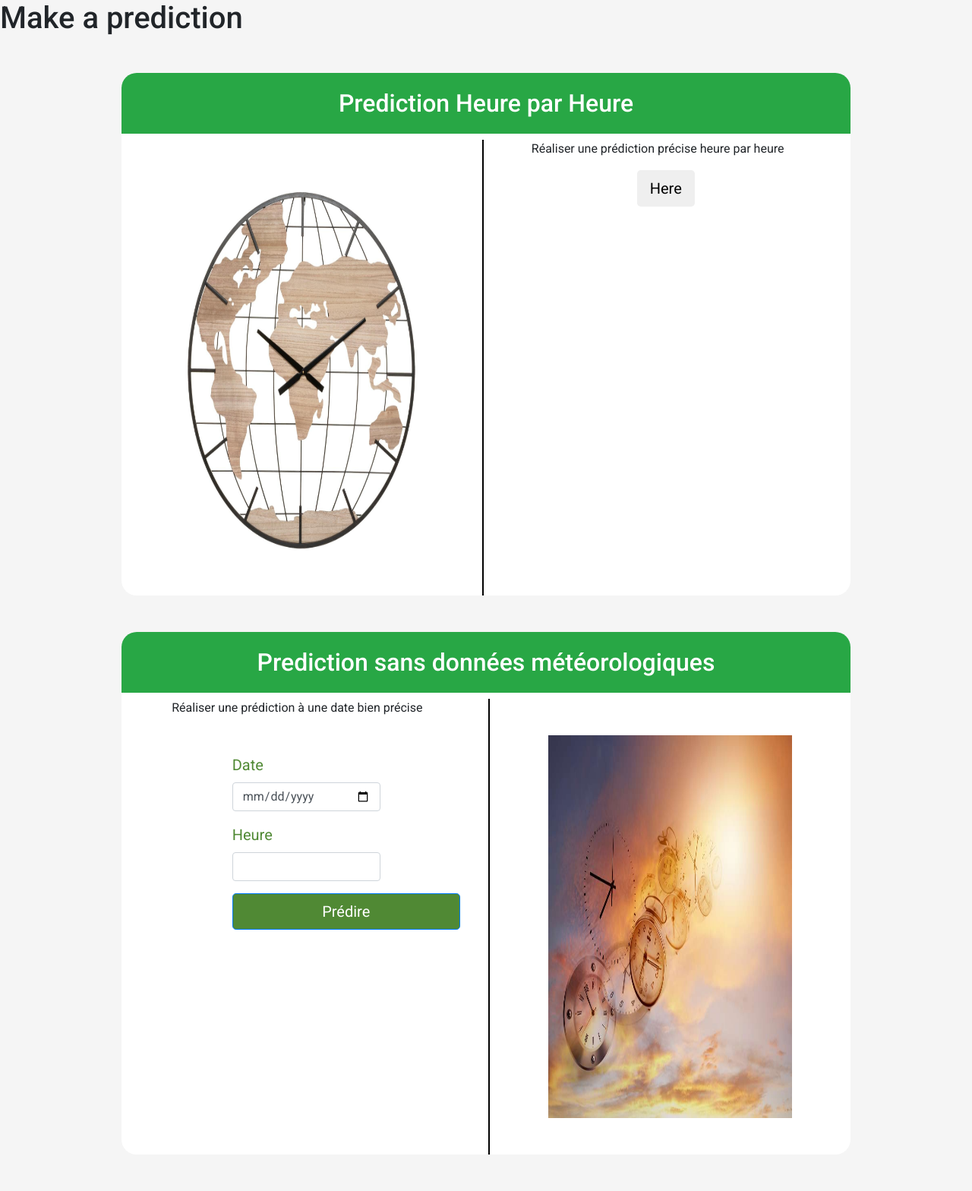
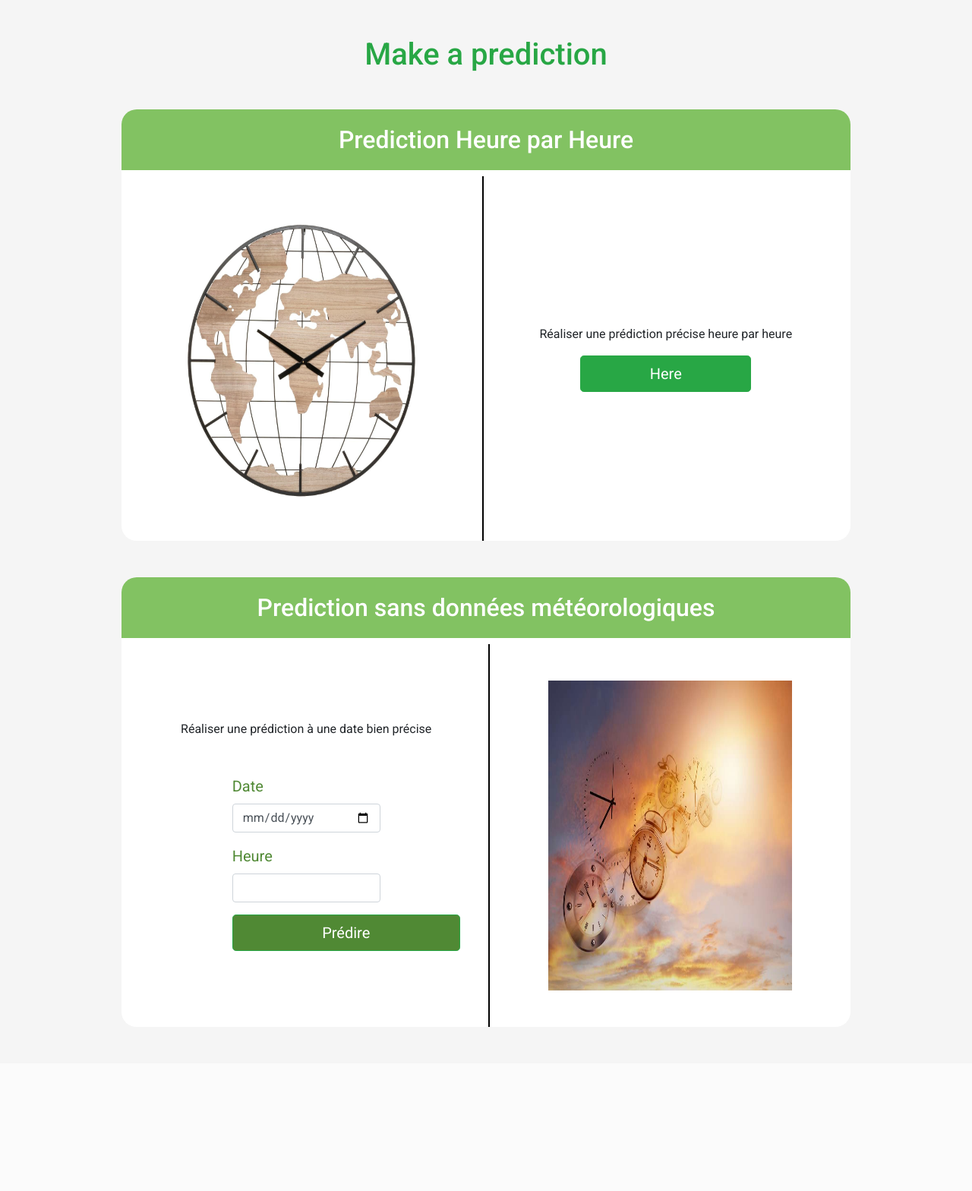
Before and after one commit to RudyBourez/Bike_Sharing, a Flask app: page /make_pred in a window 1280 px wide. Shown: the part 165-1733 px from the top of the page at 76% size. After the commit the page ends 1517 px from the top, so only its background shows below. Run offline with Flask 2, Linux system fonts and the light colour scheme; a user stored in the database is signed in.

Commit message:
modifs front et html

```diff
--- a/bike_sharing_app/routes.py
+++ b/bike_sharing_app/routes.py
@@ -1,9 +1,7 @@
 from bike_sharing_app import app
-import pickle
 import pandas as pd
-import numpy as np
 from .forms import LoginForm, PredictionForm
-from flask import render_template, request, redirect, url_for, flash
+from flask import render_template, redirect, url_for, flash
 from flask_login import login_user, logout_user, login_required
 from .models import User
 from werkzeug.security import check_password_hash
@@ -75,7 +73,7 @@ def make_pred():
     form = PredictionForm()
     if form.validate_on_submit():
         hour = form.hour.data
-        date = form.date.data
+        date = form.date.data.strftime('%d-%m-%Y')
         month = form.date.data.month
         day = form.date.data.day
         return redirect(url_for("prediction",month=month, day=day, hour=hour, date=date))
--- a/bike_sharing_app/static/css/style.css
+++ b/bike_sharing_app/static/css/style.css
@@ -61,19 +61,20 @@ section{
 section h2{
   line-height: 80px;
   border-radius: 20px 20px 0 0;
+  background-color : rgb(130, 194, 98)
 }
 
 .left img{
   margin-left: 8%;
   border-right : 2px solid black;
-  height: 75vh;
+  height: 60vh;
   padding: 5% 8% 5% 0;
 }
 
 .right img{
   margin-right: 8%;
   border-left : 2px solid black;
-  height: 75vh;
+  height: 63vh;
   padding: 5% 0 5% 8%;
 }
 
--- a/bike_sharing_app/templates/Forecast.html
+++ b/bike_sharing_app/templates/Forecast.html
@@ -22,11 +22,11 @@
     </section>
     <p class="col-12 text-center" id="paragraphe">
         {% if weather==0 %}
-            La météo pour cette période est <b>très bonne</b>, <span>pas de réduction</span> à prévoir
+            La météo pour cette date était <b>très bonne</b> en 2011, <span>pas de réduction</span> à prévoir
         {% elif weather==1 %}
-            La météo pour cette période est <b>très mauvaise</b>, <span>grosse réduction</span> à prévoir
+            La météo pour cette date était <b>très mauvaise</b> en 2011, <span>grosse réduction</span> à prévoir
         {% else %}
-            La météo pour cette période est <b>moyenne</b>, <span>petite réduction</span> à prévoir
+            La météo pour cette date était <b>moyenne</b> en 2011, <span>petite réduction</span> à prévoir
         {% endif %}
     </p>
 {% endblock %}
--- a/bike_sharing_app/templates/afficher.html
+++ b/bike_sharing_app/templates/afficher.html
@@ -6,23 +6,23 @@
 
 {% block content %}
 
-    <h1> Make a prediction</h1>
-    <section class="row mx-auto my-5 bg-white w-75 left">
-        <h2 class="col-12 bg-success text-center text-white"> Prediction Heure par Heure</h2>
+    <h1 class="col-12 text-success mt-5 text-center"> Make a prediction</h1>
+    <section class="row mx-auto align-items-center my-5 bg-white w-75 left">
+        <h2 class="col-12 text-center text-white"> Prediction Heure par Heure</h2>
         <img class="col-5" src="/static/assets/hour_by_hour.jpg">
         <div class="col-6">
-            <p class="ml-5">Réaliser une prédiction précise heure par heure </p>
+            <p class="text-center">Réaliser une prédiction précise heure par heure </p>
             <a href="{{ url_for('table_prediction') }}">
-                <button class="btn btn-lg mx-auto d-block"> Here</button>
+                <input type="button" class="btn btn-lg btn-success mx-auto w-50 d-block" id="button" value="Here">
             </a>
         </div>
     </section>
 
-    <section class="row flex-row-reverse mx-auto my-5 bg-white w-75 right">
-        <h2 class="col-12 bg-success text-center text-white"> Prediction sans données météorologiques</h2>
+    <section class="row flex-row-reverse align-items-center mx-auto my-5 bg-white w-75 right">
+        <h2 class="col-12 text-center text-white"> Prediction sans données météorologiques</h2>
         <img class="col-5" src="/static/assets/prevision.jpg">
         <div class="col-6">
-            <p class="ml-5">Réaliser une prédiction à une date bien précise </p>
+            <p class="text-center">Réaliser une prédiction à une date bien précise </p>
             <form method="POST" class="col-6 mt-5 mx-auto">
                 {{ form.hidden_tag() }}
                 <div class="form-group">
@@ -33,7 +33,7 @@
                     {{ form.hour.label() }}
                     {{ form.hour(class="form-control") }}
                 </div>
-                {{ form.submit(class="btn btn-lg btn-primary d-block", id="button") }}
+                {{ form.submit(class="btn btn-lg btn-success d-block", id="button") }}
             </form>
         </div>
     </section>
```
